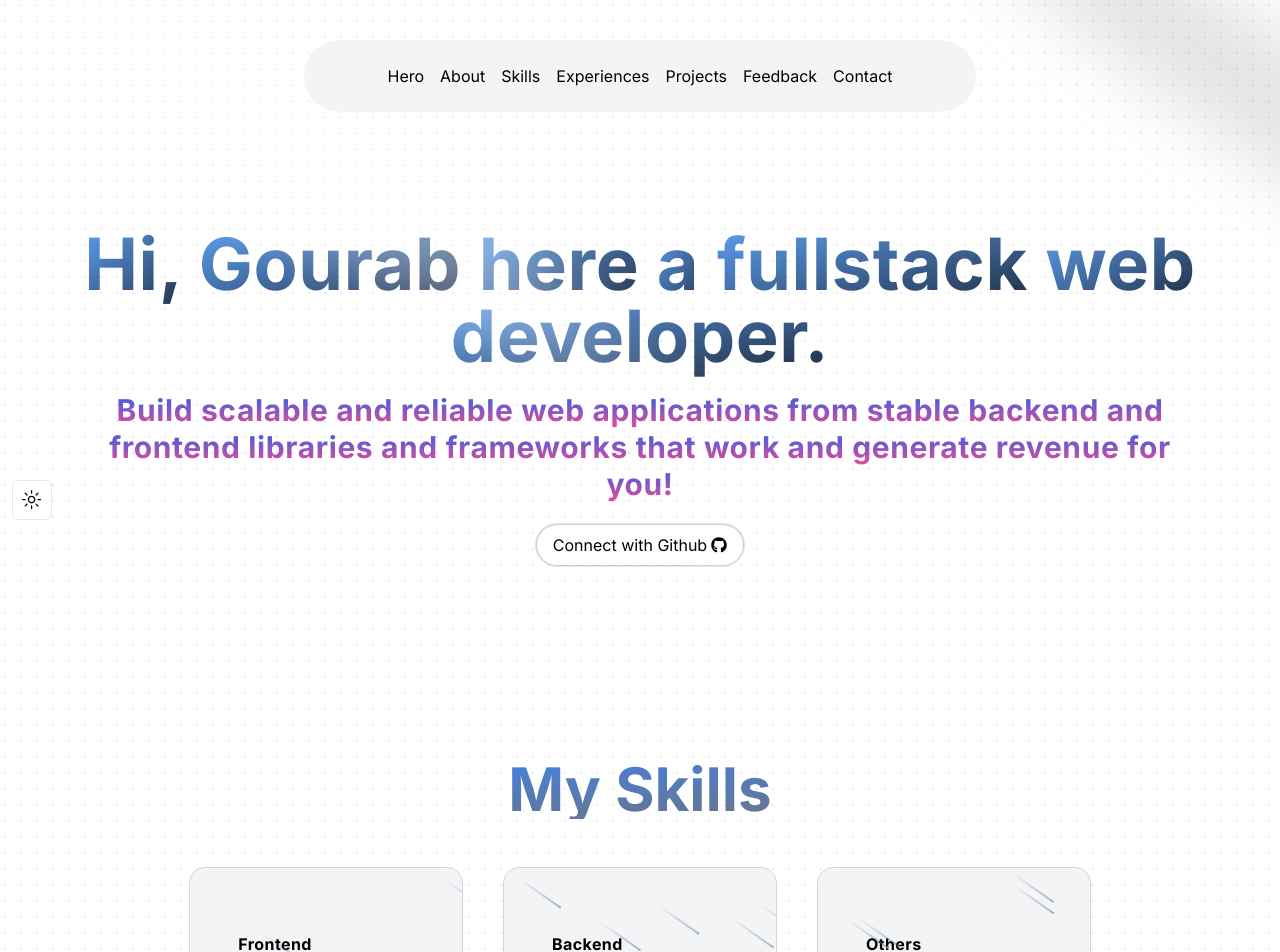
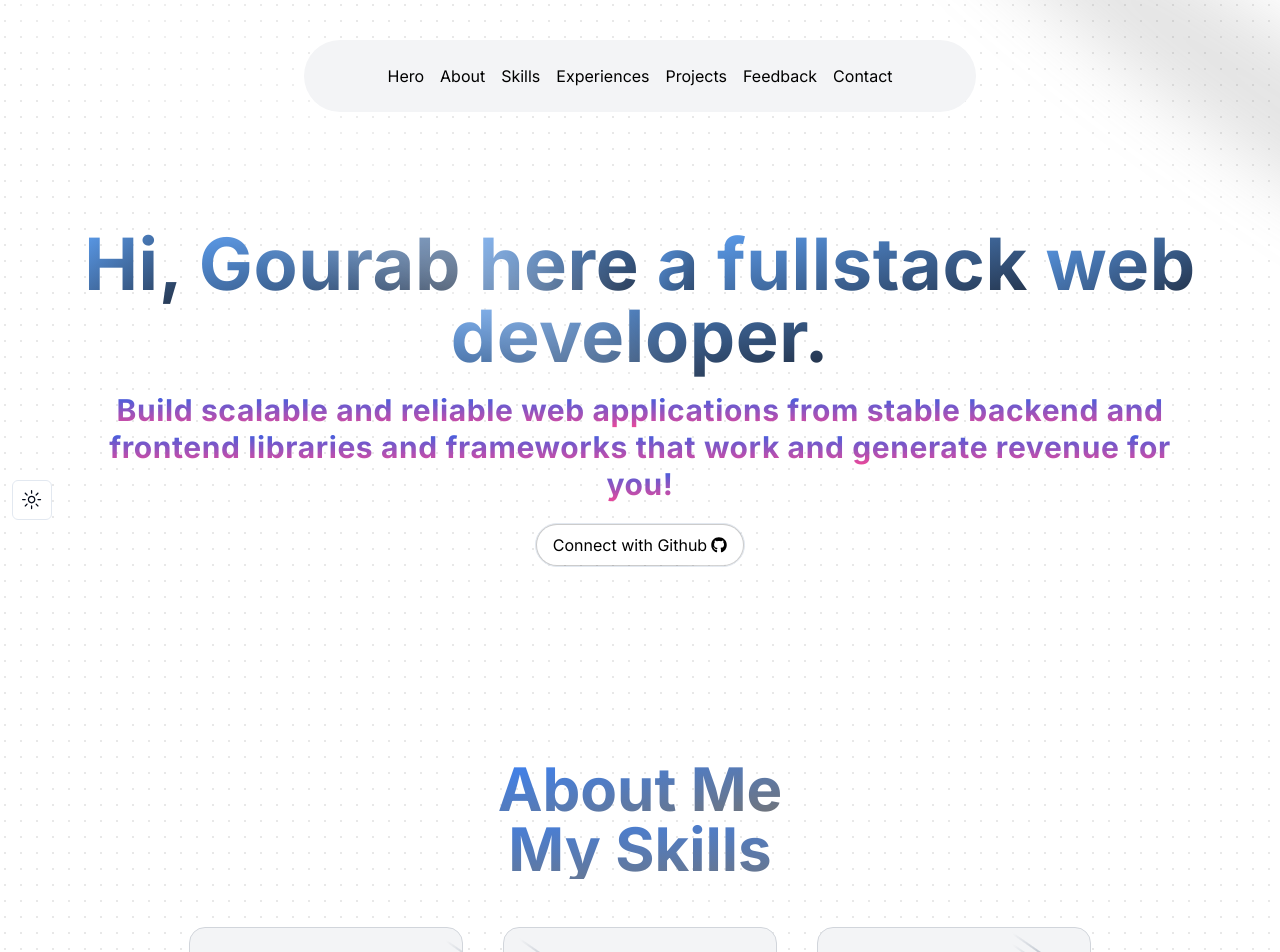
Before and after one commit to gourab8389/my-folio, a Next.js app: page / in a window 1280 px wide. Shown: the top 952 px of the page. Built offline with nearby package versions, Linux system fonts and the light colour scheme.

Commit message:
main page & about me

```diff
--- a/app/components/AboutMe.tsx
+++ b/app/components/AboutMe.tsx
@@ -2,7 +2,11 @@ import React from 'react'
 
 const AboutMe = () => {
   return (
-    <div>
+    <div className="max-w-5xl mx-auto px-8" id="skills">
+      <p className="text-3xl lg:text-6xl font-bold text-center relative z-20 bg-clip-text text-transparent bg-gradient-to-br from-blue-500 dark:from-blue-300 to-neutral-500 dark:to-slate-600">
+        About Me
+      </p>
+
 
     </div>
   )
--- a/app/page.tsx
+++ b/app/page.tsx
@@ -7,6 +7,7 @@ import { Experiences } from "./components/Experiences";
 import { Spotlight } from "@/components/Spotlight";
 import Hero from "./components/Hero";
 import MobileNavbar from "@/components/MobileNav";
+import AboutMe from "./components/AboutMe";
 
 export default function Home() {
   return (
@@ -24,6 +25,7 @@ export default function Home() {
       <div className="flex flex-col items-center justify-center mt-5 mb-10">
         {/* <FloatingNav navItems={navItems}/> */}
         <Hero />
+        <AboutMe/>
         <Skills />
         <Experiences />
         <Projects />
```
